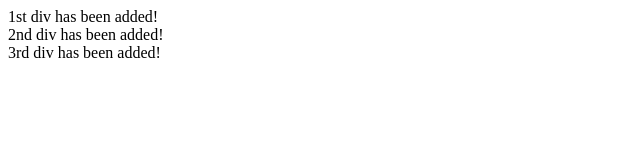
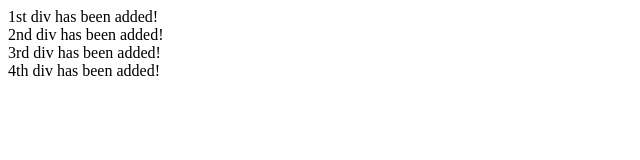
Before and after one commit to bytezone34/unimportantone, a plain HTML site: page index.html in a window 1280 px wide. Shown: the whole page, without its empty margins (0-640 px from the left). Drawn offline with Linux system fonts and the light colour scheme.

Commit message:
4th div has been added!

```diff
--- a/index.html
+++ b/index.html
@@ -19,5 +19,10 @@
         3rd div has been added!
     </div>
 
+    <div id="4th_div">
+        4th div has been added!
+    </div>
+
+
 </body>
 </html>
```
